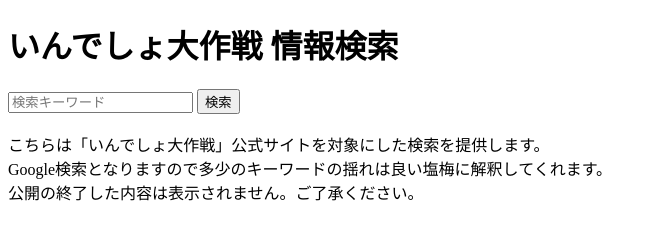
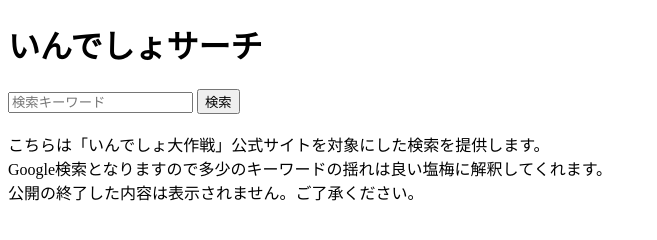
Before and after one commit to HayatoIchimonj/indesho, a plain HTML site: page index.html in a window 1280 px wide. Shown: the whole page, without its empty margins (0-657 px from the left). Drawn offline with Linux system fonts and the light colour scheme.

Commit message:
Update index.html

```diff
--- a/index.html
+++ b/index.html
@@ -1,7 +1,7 @@
 <!DOCTYPE html>
 <html>
 <head>
-    <title>いんでしょ大作戦 情報検索</title>
+    <title>いんでしょサーチ</title>
     <script>
         function searchSite() {
             var query = document.getElementById('searchQuery').value;
@@ -15,7 +15,7 @@
     </script>
 </head>
 <body>
-    <h1>いんでしょ大作戦 情報検索</h1>
+    <h1>いんでしょサーチ</h1>
     <input type="text" id="searchQuery" placeholder="検索キーワード">
     <button onclick="searchSite()">検索</button>
     <br>
```
